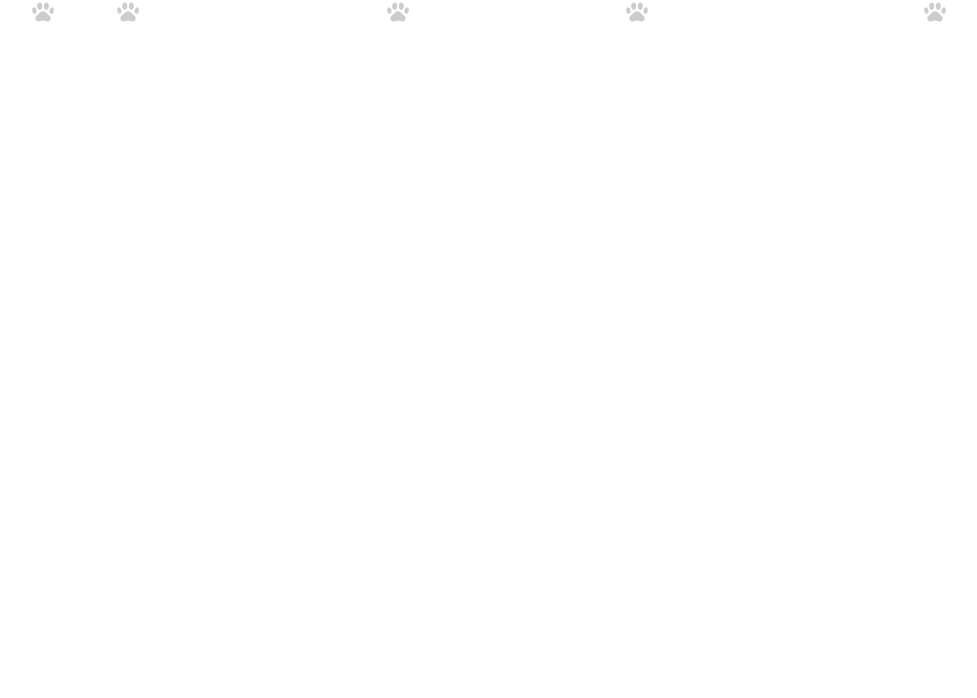
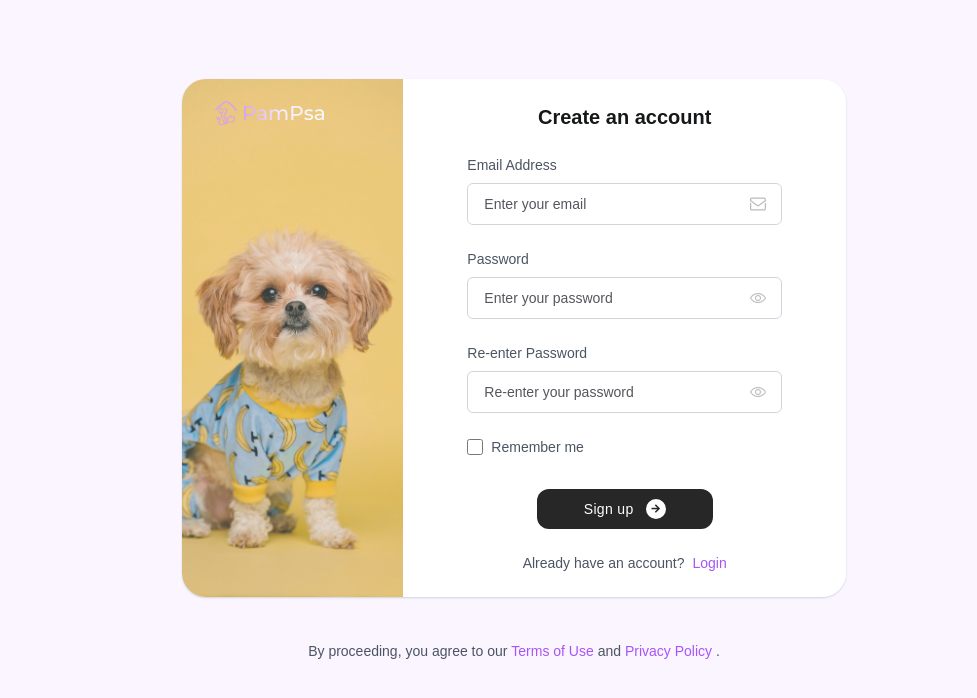
Before and after one commit to heisdanielade/PamietamPsa-frontend, a Vue app: page /u/signup in a window 1280 px wide. Shown: the top 698 px of the page, without its empty margins (126-1103 px from the left). Built offline with nearby package versions, Linux system fonts and the light colour scheme; a web font is replaced by a local one.

Commit message:
Feature Update: Added user profile image or user initials in Header & completed signup form

```diff
--- a/src/components/auth/forms/LoginForm.vue
+++ b/src/components/auth/forms/LoginForm.vue
@@ -5,7 +5,7 @@ import Logo from "@/components/others/Logo.vue";
 
 
 <template>
-  <div class="xmt-10 xmd:mt-0 max-w-4xl md:max-w-2xl lg:max-w-2xl flex flex-col items-center justify-center mx-auto md:h-screen p-1">
+  <div class="bg-purple-50 max-w-4xl md:max-w-2xl lg:max-w-2xl flex flex-col items-center justify-center mx-auto md:h-screen p-1">
     <div class="custom-cursor md:grid md:grid-cols-3 w-full mx-auto items-center  shadow-sm md:shadow-slate-300 rounded-3xl overflow-hidden">
 
       <!-- Left Section -->
@@ -22,7 +22,7 @@ import Logo from "@/components/others/Logo.vue";
 
       <!-- Form Section -->
       <form @submit.prevent class="bg-white md:col-span-2 w-full py-6 px-6 sm:px-16 max-md:max-w-xl mx-auto">
-        <div class="mb-6">
+        <div class="mb-6 w-full flex items-center justify-center">
           <h3 class="text-gray-800 text-xl font-semibold">Access your account</h3>
         </div>
 
--- /dev/null
+++ b/src/components/auth/forms/RegisterForm.vue
@@ -0,0 +1,149 @@
+<script setup>
+import Logo from "@/components/others/Logo.vue";
+</script>
+
+
+
+<template>
+  <div class="bg-purple-50 max-w-4xl md:max-w-2xl lg:max-w-2xl flex flex-col items-center justify-center mx-auto md:h-screen p-1">
+    <div class="custom-cursor md:grid md:grid-cols-3 w-full mx-auto items-center  shadow-sm md:shadow-slate-300 rounded-3xl overflow-hidden">
+
+      <!-- Left Section -->
+      <div
+        class="left-side max-md:order-1 flex flex-col items-center md:items-start space-y-8 max-md:mt-16 min-h-full rounded-t-3xl md:rounded-none lg:px-8 p-5">
+        <div class="w-full">
+          <router-link to="/" class="flex items-center text-gray-200">
+            <Logo/>
+          </router-link>
+        </div>
+        <div class="h-6 w-full"></div>
+      </div>
+
+
+      <!-- Form Section -->
+      <form @submit.prevent class="bg-white md:col-span-2 w-full py-6 px-6 sm:px-16 max-md:max-w-xl mx-auto">
+        <div class="mb-6 w-full flex items-center justify-center">
+          <h3 class="text-gray-800 text-xl font-semibold">Create an account</h3>
+        </div>
+
+        <div class="space-y-6">
+          <!-- Email Input -->
+          <div>
+            <label for="email" class="text-gray-600 font-medium text-sm mb-2 block">Email Address</label>
+            <div class="relative flex items-center">
+              <input id="email" name="email" type="email" required
+                class="text-gray-800 bg-white border border-gray-300 w-full text-sm pl-4 pr-8 py-2.5 rounded-md outline-purple-400"
+                placeholder="Enter your email" />
+              <svg xmlns="http://www.w3.org/2000/svg" fill="#bbb" stroke="#bbb"
+                class="custom-cursor w-4 h-4 absolute right-4" viewBox="0 0 682.667 682.667">
+                <defs>
+                  <clipPath id="a" clipPathUnits="userSpaceOnUse">
+                    <path d="M0 512h512V0H0Z" data-original="#000000"></path>
+                  </clipPath>
+                </defs>
+                <g clip-path="url(#a)" transform="matrix(1.33 0 0 -1.33 0 682.667)">
+                  <path fill="none" stroke-miterlimit="10" stroke-width="40"
+                    d="M452 444H60c-22.091 0-40-17.909-40-40v-39.446l212.127-157.782c14.17-10.54 33.576-10.54 47.746 0L492 364.554V404c0 22.091-17.909 40-40 40Z"
+                    data-original="#000000"></path>
+                  <path
+                    d="M472 274.9V107.999c0-11.027-8.972-20-20-20H60c-11.028 0-20 8.973-20 20V274.9L0 304.652V107.999c0-33.084 26.916-60 60-60h392c33.084 0 60 26.916 60 60v196.653Z"
+                    data-original="#000000"></path>
+                </g>
+              </svg>
+            </div>
+          </div>
+
+          <!-- Password Input -->
+          <div>
+            <label for="password" class="text-gray-600 font-medium text-sm mb-2 block">Password</label>
+            <div class="relative flex items-center">
+              <input id="password" name="password" type="password" required
+                class="text-gray-800 bg-white border border-gray-300 w-full text-sm pl-4 pr-8 py-2.5 rounded-md outline-purple-400"
+                placeholder="Enter your password" />
+              <svg xmlns="http://www.w3.org/2000/svg" fill="#bbb" stroke="#bbb"
+                class="custom-cursor w-4 h-4 absolute right-4 cursor-pointer" viewBox="0 0 128 128">
+                <path
+                  d="M64 104C22.127 104 1.367 67.496.504 65.943a4 4 0 0 1 0-3.887C1.367 60.504 22.127 24 64 24s62.633 36.504 63.496 38.057a4 4 0 0 1 0 3.887C126.633 67.496 105.873 104 64 104zM8.707 63.994C13.465 71.205 32.146 96 64 96c31.955 0 50.553-24.775 55.293-31.994C114.535 56.795 95.854 32 64 32 32.045 32 13.447 56.775 8.707 63.994zM64 88c-13.234 0-24-10.766-24-24s10.766-24 24-24 24 10.766 24 24-10.766 24-24 24zm0-40c-8.822 0-16 7.178-16 16s7.178 16 16 16 16-7.178 16-16-7.178-16-16-16z"
+                  data-original="#000000"></path>
+              </svg>
+            </div>
+          </div>
+
+
+          <!-- Re-enter Password Input -->
+          <div>
+            <label for="password" class="text-gray-600 font-medium text-sm mb-2 block">Re-enter Password</label>
+            <div class="relative flex items-center">
+              <input id="reEnterPassword" name="reEnterPassword" type="password" required
+                class="text-gray-800 bg-white border border-gray-300 w-full text-sm pl-4 pr-8 py-2.5 rounded-md outline-purple-400"
+                placeholder="Re-enter your password" />
+              <svg xmlns="http://www.w3.org/2000/svg" fill="#bbb" stroke="#bbb"
+                class="custom-cursor w-4 h-4 absolute right-4 cursor-pointer" viewBox="0 0 128 128">
+                <path
+                  d="M64 104C22.127 104 1.367 67.496.504 65.943a4 4 0 0 1 0-3.887C1.367 60.504 22.127 24 64 24s62.633 36.504 63.496 38.057a4 4 0 0 1 0 3.887C126.633 67.496 105.873 104 64 104zM8.707 63.994C13.465 71.205 32.146 96 64 96c31.955 0 50.553-24.775 55.293-31.994C114.535 56.795 95.854 32 64 32 32.045 32 13.447 56.775 8.707 63.994zM64 88c-13.234 0-24-10.766-24-24s10.766-24 24-24 24 10.766 24 24-10.766 24-24 24zm0-40c-8.822 0-16 7.178-16 16s7.178 16 16 16 16-7.178 16-16-7.178-16-16-16z"
+                  data-original="#000000"></path>
+              </svg>
+            </div>
+          </div>
+
+          <!-- Remember Me Checkbox -->
+          <div class="flex items-center">
+            <input id="remember-me" name="remember-me" type="checkbox"
+              class="custom-cursor h-4 w-4 shrink-0 rounded-2xl" />
+
+            <label for="remember-me" class="ml-2 custom-cursor block text-sm text-gray-600">
+              <span class="font-medium">Remember me</span>
+            </label>
+          </div>
+        </div>
+
+        <!-- Submit Button -->
+        <div class="mt-8 w-full xbg-blue-300 flex items-center justify-center">
+          <button type="submit"
+            class="action-btn flex items-center justify-center w-44 py-2.5 px-4 bg-dark tracking-wide text-sm text-white hover:shadow-sm transition rounded-xl  hover:bg-purple-500 focus:outline-none">
+            <span class="font-medium text-sm xuppercase">
+              Sign up
+            </span>
+            <span
+              class="bg-white color-dark text-xs ml-3 font-bold rounded-full w-5 h-5 flex items-center justify-center">
+              <i class="transition ri-arrow-right-line"></i>
+            </span>
+          </button>
+        </div>
+
+
+        <p class="text-gray-600 text-sm mt-6 text-center">
+          Already have an account?
+          <router-link to="/u/login" class="text-purple-500 font-medium ml-1 transition hover:underline hover:text-purple-700">
+            Login
+          </router-link>
+        </p>
+
+      </form>
+
+    </div>
+
+    <!-- Info -->
+    <div class="mt-6 mb-10 p-5 flex items-center justify-center text-sm font-normal text-gray-600">
+      <div class="text-center">
+        By proceeding, you agree to our
+      <router-link to="/x" class="font-medium text-purple-500 transition hover:underline hover:text-purple-700">
+        Terms of Use
+      </router-link>
+       and
+       <router-link to="/x" class="font-medium text-purple-500 transition hover:underline hover:text-purple-700">
+        Privacy Policy
+      </router-link>.
+      </div>
+    </div>
+
+  </div>
+</template>
+
+
+<style scoped>
+.left-side{
+  opacity: 0.775;
+  background: url('@/assets/images/backgrounds/webp/dog-yellow.webp') no-repeat center / cover;
+}
+</style>
--- a/src/components/home/Explore.vue
+++ b/src/components/home/Explore.vue
@@ -1,10 +1,10 @@
 
 <template>
-    <section class="explore overflow-hidden mt-11 bg-purple-50" id="explore">
+    <section class="explore overflow-hidden mt-24 md:mt-28 bg-purple-50" id="explore">
         <div class="select-none pt-16 pb-16">
 
             <div class="header text-center flex flex-col items-center justify-center w-full">
-                <h1 v-scroll-reveal class="not-shwn gradient-text-4 text-3xl font-bold w-full lg:text-5xl md:text-4xl">
+                <h1 v-scroll-reveal class="not-shown gradient-text-4 text-3xl font-bold w-full lg:text-5xl md:text-4xl">
                     Care. Track. Love.
                 </h1>
                 <p v-scroll-reveal class="hidden not-shown gradient-text-1 font-medium text-xs ml-8 mr-8 text-wrap lg:text-[0.9rem] mt-4">
--- a/src/components/pages/HomePage.vue
+++ b/src/components/pages/HomePage.vue
@@ -5,6 +5,7 @@
   import Preview from "@/components/home/Preview.vue";
   import FooterV2 from "@/components/home/FooterV2.vue";
 </script>
+
 
 
 <template>
--- a/src/components/pages/account/MyProfile.vue
+++ b/src/components/pages/account/MyProfile.vue
@@ -1,3 +1,18 @@
+<script setup>
+
+import Header from "@/components/home/Header.vue";
+import FooterV2 from "@/components/home/FooterV2.vue";
+
+</script>
+
+
+
 <template>
 
+    <!-- Header Section -->
+    <Header></Header>
+
+    <!-- Footer Section -->
+    <FooterV2></FooterV2>
+
 </template>
--- a/src/components/pages/auth/SignUpPage.vue
+++ b/src/components/pages/auth/SignUpPage.vue
@@ -1,10 +1,10 @@
 <script setup>
 import AuthBackground from "@/components/others/PawBackground.vue";
-// import SignUpForm from "@/components/auth/forms/SignUpForm.vue";
+import RegisterForm from "@/components/auth/forms/RegisterForm.vue";
 </script>
 
 <template>
-  <AuthBackground>
-    <!-- <SignUpForm></SignUpForm> -->
-  </AuthBackground>
+      <div class="bg-purple-50">
+        <RegisterForm></RegisterForm>
+    </div>
 </template>
```
Also changed, not shown: src/components/home/FooterV2.vue (+8 -7 lines), src/components/home/Header.vue (+13 -9 lines), 1 other file (tests, documents, lock files or other folders).
